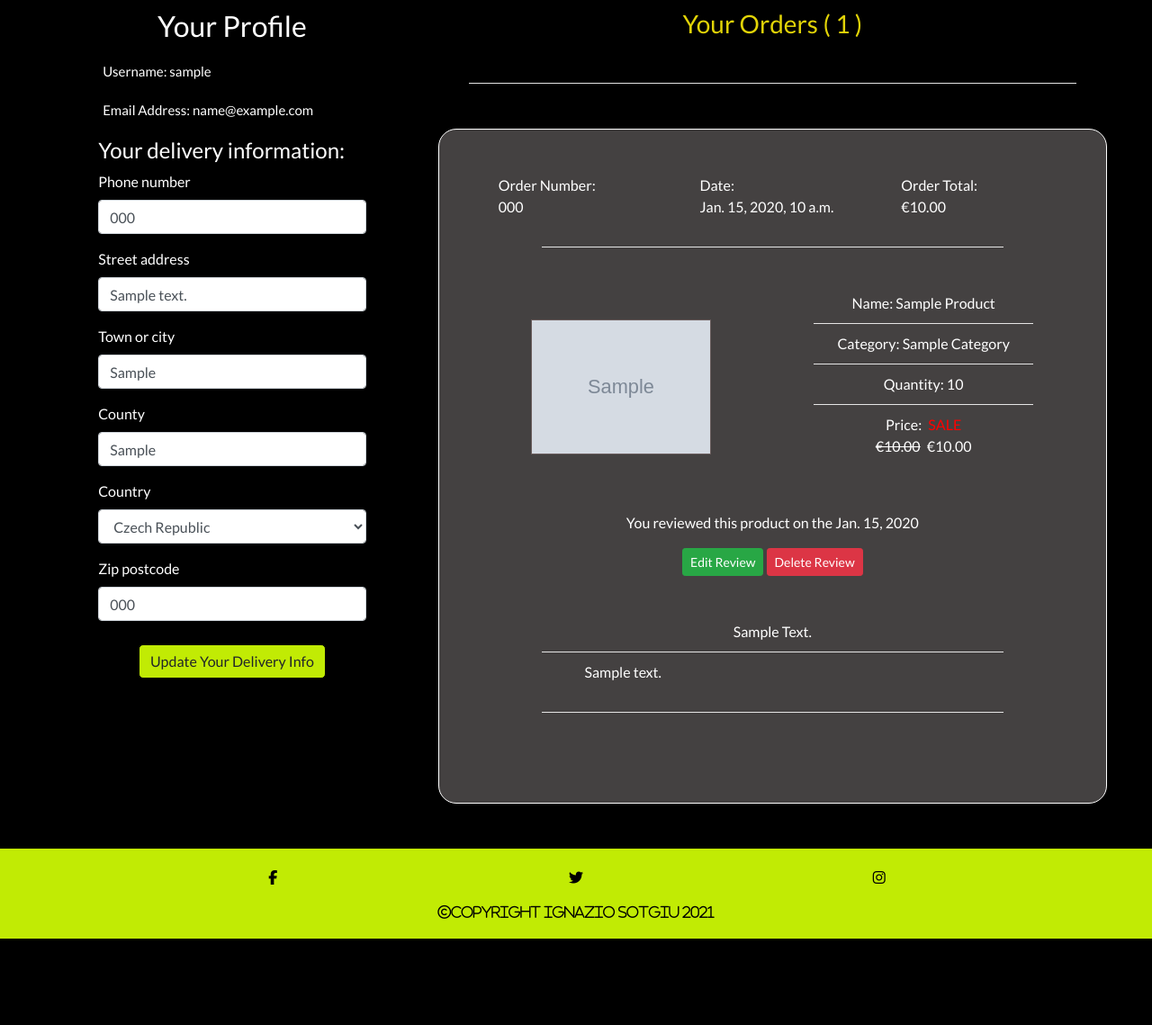
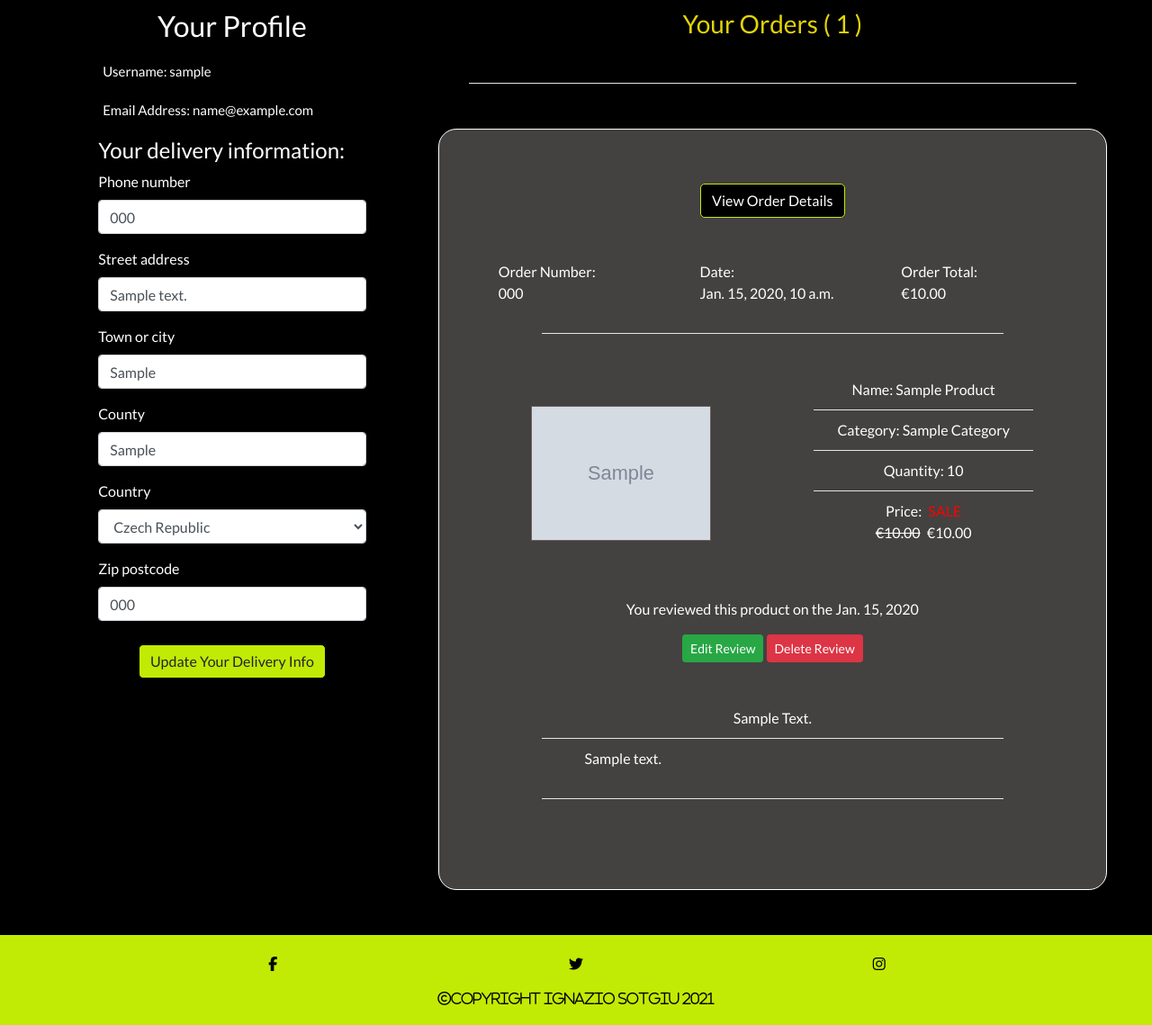
Before and after one commit to Code-Institute-Submissions/IgnazioSotgiu-original-crafts, a Django app: page /profiles/ in a window 1280 px wide. Shown: the part 292-1431 px from the top of the page at 90% size. Before the commit the page ends 1335 px from the top, so only its background shows below. Run offline with Django 3.2, Linux system fonts and the light colour scheme; a user stored in the database is signed in; tables that the repository leaves empty hold one stand-in row (values such as "Sample post"); grey boxes marked "Sample" are stand-in pictures; some libraries are stand-ins or nearby versions.

Commit message:
Fixed order number in checkout completed page - Added view order button

```diff
--- a/checkout/templates/checkout/checkout_completed.html
+++ b/checkout/templates/checkout/checkout_completed.html
@@ -10,7 +10,7 @@
     </div>
 </div>
 <div class="row">
-    <div class="col-8 offset-2 center-align mt-3 mb-5">
+    <div class="col offset-0 col-md-8 offset-md-2 center-align mt-3 mb-5">
         <span class="center-align yellow-text mt-2 mb-5 checkout-complated-header">Thank You</span>
         <p class="center-align white-text">Your order was successfully completed</p>
         <hr class="hr-trolley">
@@ -54,7 +54,7 @@
             {% if from_profile_page %}
                 <a href="{% url 'profile_page' %}" class="btn yellow-inverse-btn  mb-5">Back to Profile Page</a>
             {% else %}
-                <a href="{% url 'home' %}" class="btn yellow-inverse-btn  mb-5">Back to Homepage</a>
+                <a href="{% url 'home' %}" class="btn yellow-inverse-btn mb-5">Back to Homepage</a>
             {% endif %}
         </div>
     </div>
--- a/profiles/templates/profiles/profile_page.html
+++ b/profiles/templates/profiles/profile_page.html
@@ -24,11 +24,14 @@
             <hr class="hr-trolley">
             {% for order in orders %}
                 <div class="order-container text-white">
+                    <div class="center-align">
+                        <a href="{% url 'profile_order_history' order.order_number %}" class="btn yellow-inverse-btn mb-5">
+                            View Order Details
+                        </a>
+                    </div>
                     <div class="row">
                         <div class="col-12 col-md-4">
-                            <a href="{% url 'profile_order_history' order.order_number %}">
-                                <p class="ml-3 white-text">Order Number:<br>{{ order.order_number|truncatechars:6 }}</p>
-                            </a>
+                            <p class="ml-3 white-text">Order Number:<br>{{ order.order_number|truncatechars:6 }}</p>
                         </div>
                         <div class="col-12 col-md-4">
                             <p class="ml-3">Date:<br>{{ order.order_date }}</p>
```
Also changed, not shown: README.md.
